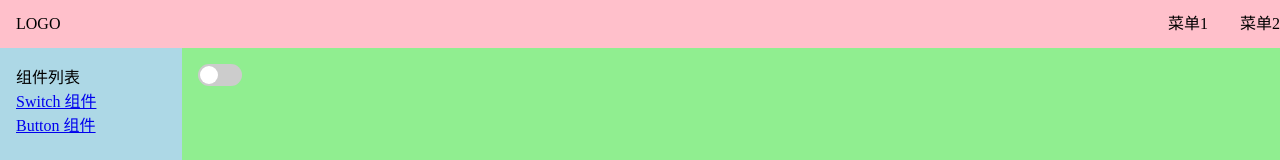
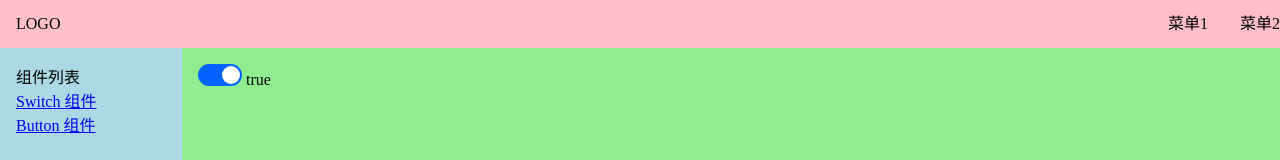
Before and after one commit to yinhaiying/vue3-ts-ui, a Vue app: page /doc/switch in a window 1280 px wide. Shown: the top 160 px of the page. Built offline with nearby package versions, Linux system fonts and the light colour scheme.

Commit message:
可以接收value和input

```diff
--- a/src/components/SwitchDemo.vue
+++ b/src/components/SwitchDemo.vue
@@ -1,11 +1,11 @@
 <template>
   <div class="switch-demo">
-    <Switch></Switch>
+    <Switch :value = "y" @input = "change"></Switch>
   </div>
 </template>
 
 <script lang='ts'>
-import {defineComponent} from 'vue'
+import {defineComponent,ref} from 'vue'
 import Switch from  "../lib/Switch.vue"
 export default defineComponent({
   name:'SwitchDemo',
@@ -14,7 +14,14 @@ export default defineComponent({
   },
   props: {},
   setup(){
-    console.log("11")
+    const y = ref(true);
+    const change = (value:boolean) => {
+      y.value = value;
+    };
+    return {
+      y,
+      change
+    }
   }
 })
 </script>
--- a/src/lib/Switch.vue
+++ b/src/lib/Switch.vue
@@ -1,8 +1,9 @@
 <template>
   <div class="switch-page">
-    <button :class="{ checked }" @click = "toggle">
+    <button :class="{ checked:value }" @click = "toggle">
       <span></span>
     </button>
+    {{value}}
   </div>
 </template>
 
@@ -11,11 +12,15 @@ import { defineComponent, ref } from "vue";
 export default defineComponent({
   name: "",
   components: {},
-  props: {},
-  setup() {
+  props: {
+      value:{
+          type:Boolean
+      }
+  },
+  setup(props,context) {
     const checked = ref(false);
     const toggle = () => {
-      checked.value = !checked.value;
+     context.emit("input",!props.value);
     }
     return {
       checked,
```
